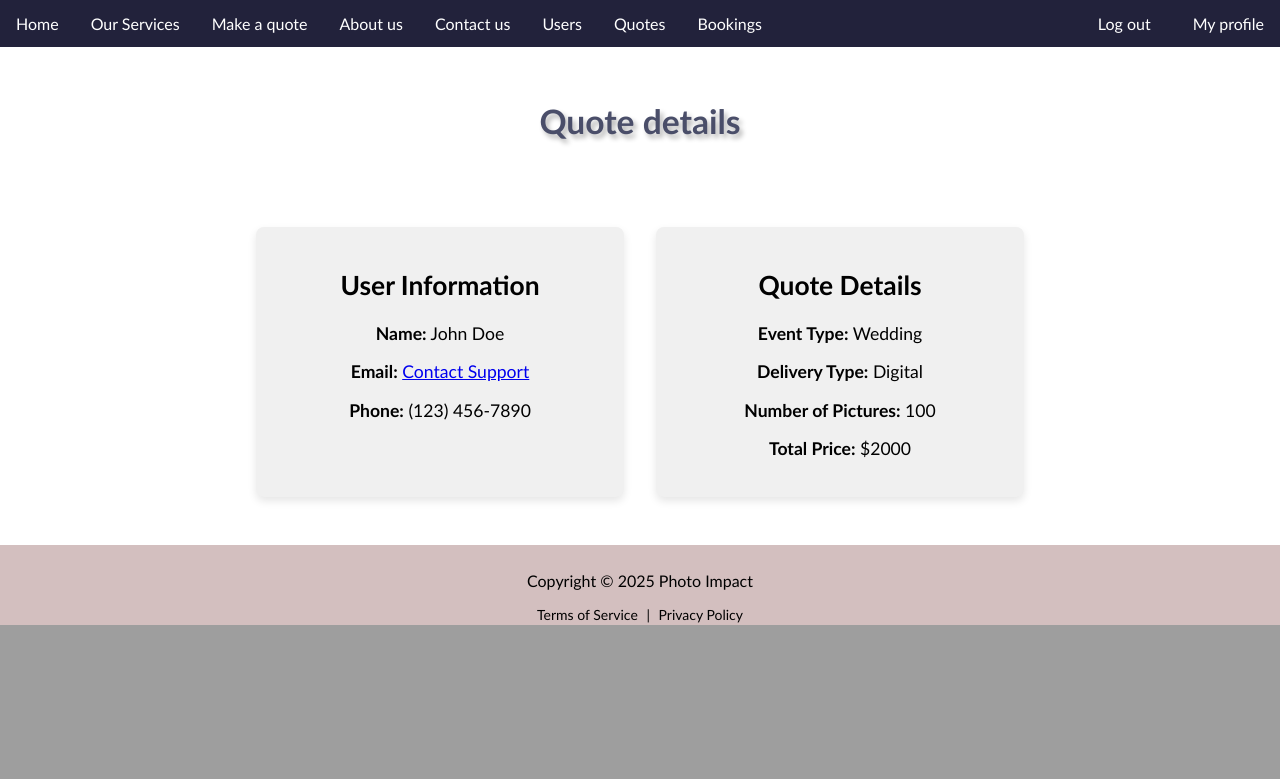
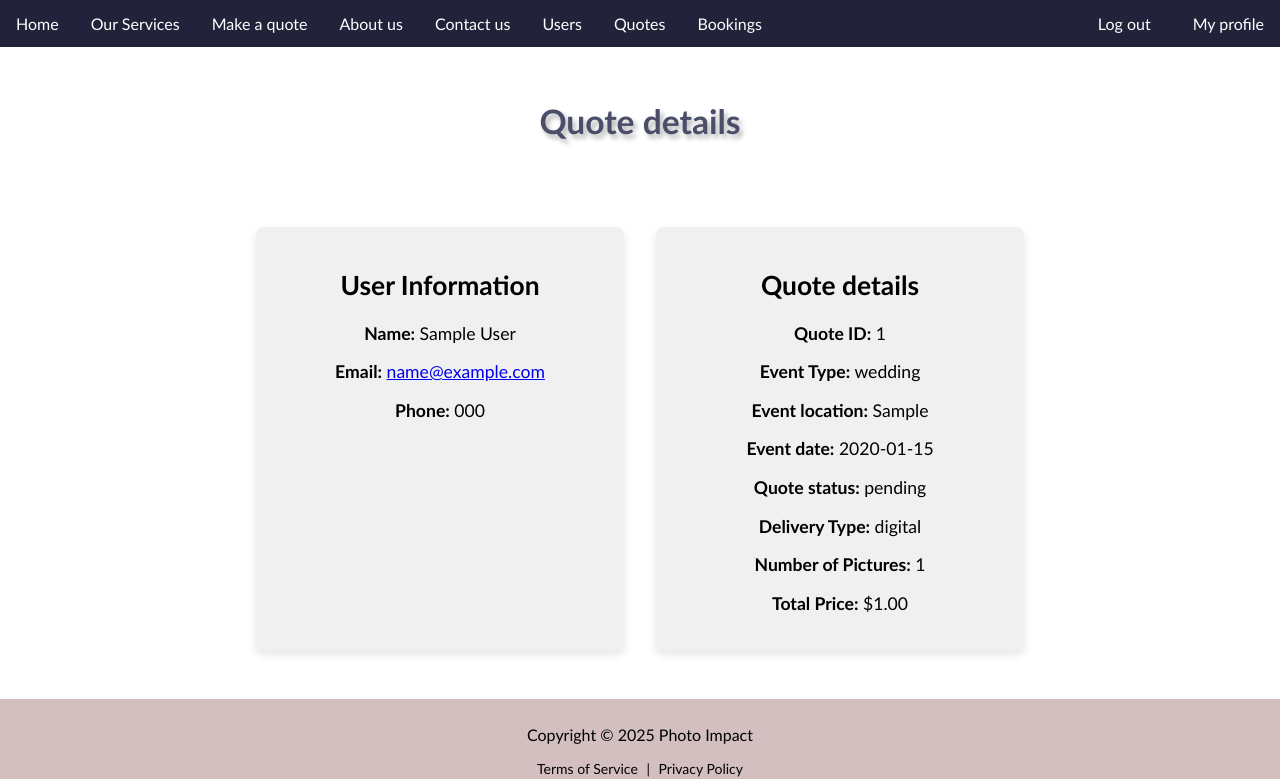
Before and after one commit to SantiGonzalez14/Photo-Impact, a PHP site: page /view-quote.php?quote_id=1 in a window 1280 px wide. Shown: the part 480-1259 px from the top of the page. Before the commit the page ends 1105 px from the top, so only its background shows below. Run offline with PHP 8.4, Linux system fonts and the light colour scheme; the visitor is signed in with stand-in values (Sample User, id 1); tables that the repository leaves empty hold one stand-in row (values such as "Sample post"); a stand-in replaces the project's code that opens the database connection; some libraries are stand-ins or nearby versions.

Commit message:
feat: implemented data fetching for view-quote.php

```diff
--- a/admin/view-quote.php
+++ b/admin/view-quote.php
@@ -31,21 +31,59 @@ if (!isset($_SESSION["role"]) || $_SESSION["role"] !== "admin") {
         <h1>Quote details</h1>
     </section>
     <div class="container">
-        <div class="user-info">
-            <h2>User Information</h2>
-            <p><strong>Name:</strong> John Doe</p>
-            <p><strong>Email:</strong>
-                <a href="mailto:support@example.com">Contact Support</a>
-            <p><strong>Phone:</strong> (123) 456-7890</p>
-        </div>
 
-        <div class="quote-info">
-            <h2>Quote Details</h2>
-            <p><strong>Event Type:</strong> Wedding</p>
-            <p><strong>Delivery Type:</strong> Digital</p>
-            <p><strong>Number of Pictures:</strong> 100</p>
-            <p><strong>Total Price:</strong> $2000</p>
-        </div>
+    <?php
+
+    $quote_id = $_GET["quote_id"] ?? null;
+
+    if ($quote_id) {
+        $stmt = $conn->prepare(
+            "SELECT q.*, u.fname, u.lname, u.email, u.phone_number
+                FROM quotes q
+                JOIN users u ON q.user_id = u.user_id
+                WHERE q.quote_id = ?"
+        );
+
+        $stmt->bind_param("i", $quote_id);
+        $stmt->execute();
+        $result = $stmt->get_result();
+
+        if ($result->num_rows > 0) {
+            echo "<div class=user-info>";
+            echo "<h2>User Information</h2>";
+
+            // Display quote and user information here
+            while ($row = mysqli_fetch_assoc($result)) {
+
+                $user_email = $row["email"];
+
+                echo "<p><strong>Name:</strong> " . htmlspecialchars($row["fname"] . " " . $row["lname"]) . "</p>";
+                echo "<p><strong>Email:</strong> <a href='mailto:" . htmlspecialchars($user_email) . "'>$user_email</a></p>";
+                echo "<p><strong>Phone:</strong> " . htmlspecialchars($row["phone_number"]) . "</p>";
+                echo "</div>";
+
+                echo "<div class='quote-info'>";
+                    echo "<h2>Quote details</h2>";
+                    echo "<p><strong>Quote ID:</strong> " . htmlspecialchars($row["quote_id"]) . "</p>";
+                    echo "<p><strong>Event Type:</strong> " . htmlspecialchars($row["type_of_event"]) . "</p>";
+                    echo "<p><strong>Event location:</strong> " . htmlspecialchars($row["event_location"]) . "</p>";
+                    echo "<p><strong>Event date:</strong> " . htmlspecialchars($row["event_date"]) . "</p>";
+                    echo "<p><strong>Quote status:</strong> " . htmlspecialchars($row["quote_status"]) . "</p>";
+                    echo "<p><strong>Delivery Type:</strong> " . htmlspecialchars($row["delivery_type"]) . "</p>";
+                    echo "<p><strong>Number of Pictures:</strong> " . htmlspecialchars($row["number_of_pictures"]) . "</p>";
+                    echo "<p><strong>Total Price:</strong> $" . htmlspecialchars($row["quote_value"]) . "</p>";
+                echo "</div>";
+
+            }
+        } else {
+            echo "<p>Quote not found.</p>";
+            exit();
+        }
+    } else {
+        echo "<p>No quote ID provided.</p>";
+        exit();
+    }
+    ?>
 
     </div>
 
```
